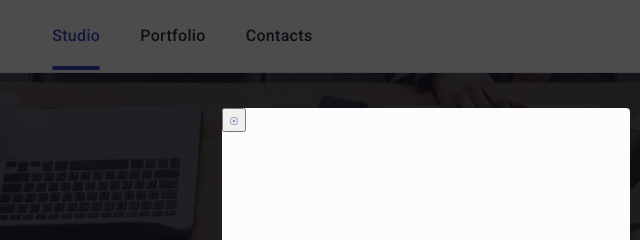
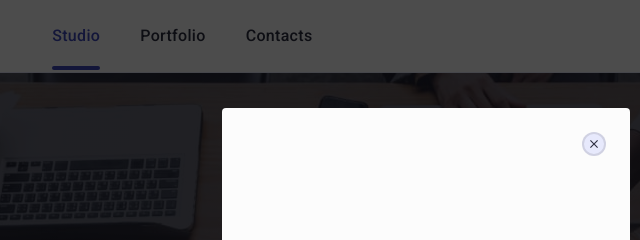
Before and after one commit to DeLaVoroDN/goit-markup-hw-05, a plain HTML site: page index.html in a window 1280 px wide. Shown: the top 240 px of the page, 214-854 px from the left. Drawn offline with nearby package versions, Linux system fonts and the light colour scheme.

Commit message:
Summary (required)

```diff
--- a/css/styles.css
+++ b/css/styles.css
@@ -527,9 +527,29 @@ body {
   top: 50%;
   left: 50%;
   transform: translate(-50%, -50%);
+
   width: 408px;
   min-height: 584px;
   border-radius: 4px;
-
   background-color: #fcfcfc;
 }
+
+.modal-close-btn {
+  position: absolute;
+  top: 24px;
+  right: 24px;
+  border: 2px solid rgba(0, 0, 0, 0.1);
+  width: 24px;
+  height: 24px;
+  border-radius: 50%;
+  background-color: #e7e9fc;
+  padding: 0;
+  line-height: 0;
+  fill: #2e2f42;
+}
+
+.modal-close-btn:hover,
+.modal-close-btn:focus {
+  background-color: #404bbf;
+  fill: #ffffff;
+}
--- a/index.html
+++ b/index.html
@@ -439,7 +439,7 @@
       <div class="modal">
         <button class="modal-close-btn" type="button" aria-label="model close button">
           <svg class="modal-close-btn-icon" width="8" height="8">
-            <use href="./images/symbol-defs.svg#icon-close"></use>
+            <use href="./images/icons.svg#icon-close"></use>
           </svg>
         </button>
       </div>
```
Also changed, not shown: images/symbol-defs.svg (deleted).
